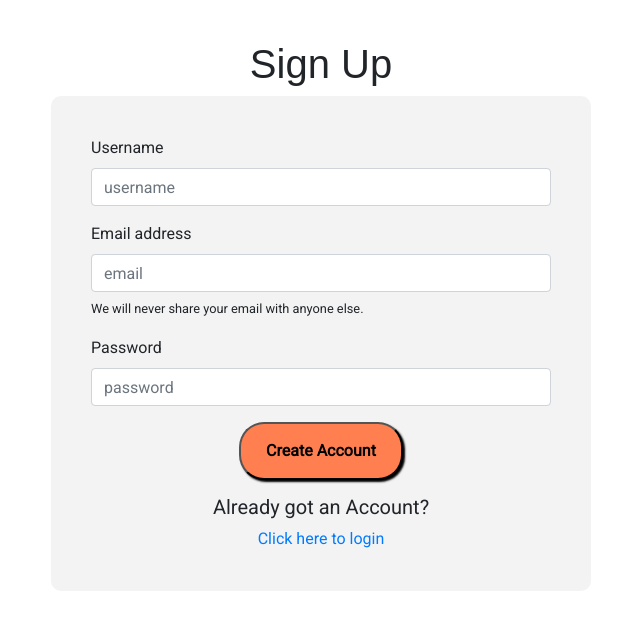
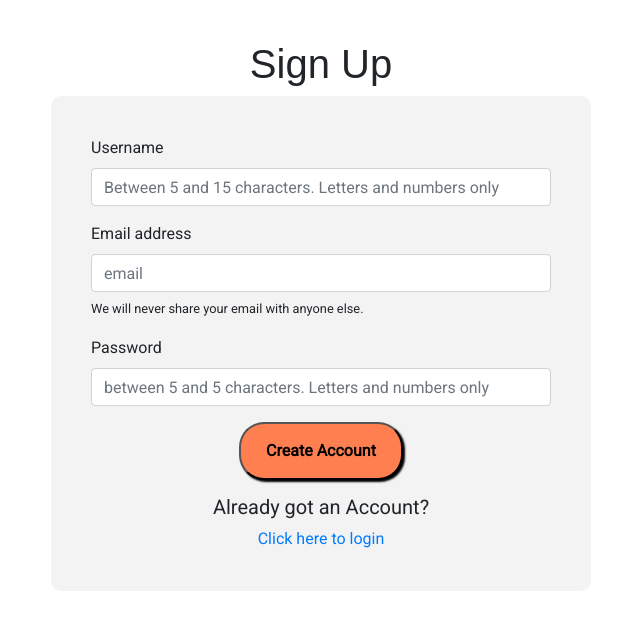
Before and after one commit to Bradders81/the-recipe-db, a Flask app: page /signup in a window 1280 px wide. Shown: the part 61-692 px from the top of the page, without its empty margins (319-959 px from the left). Run offline with Flask 2, Linux system fonts and the light colour scheme; some libraries are stand-ins or nearby versions; some web fonts are replaced.

Commit message:
Set username and password min/max length and RegExp

```diff
--- a/templates/signup.html
+++ b/templates/signup.html
@@ -11,12 +11,14 @@
           <div class="mb-3">
             <label for="username" class="form-label">Username</label>
             <input
-              type="username"
+              type="text"
+              minlength="5"
+              maxlength="15"
+              pattern="^[a-zA-Z0-9]{5,15}]$"
               name="username"
               class="form-control"
               id="username"
-              placeholder="username"
-              aria-describedby="emailHelp"
+              placeholder="Between 5 and 15 characters. Letters and numbers only"
             />
           </div>
           <div class="mb-3">
@@ -39,8 +41,11 @@
               <input
                 type="password"
                 name="password"
+                minlength="5"
+                maxlength="15"
+                pattern="^[a-zA-Z0-9]{5,15}]$"
                 class="form-control"
-                placeholder="password"
+                placeholder="between 5 and 5 characters. Letters and numbers only"
                 id="password"
                 required
               />
```
